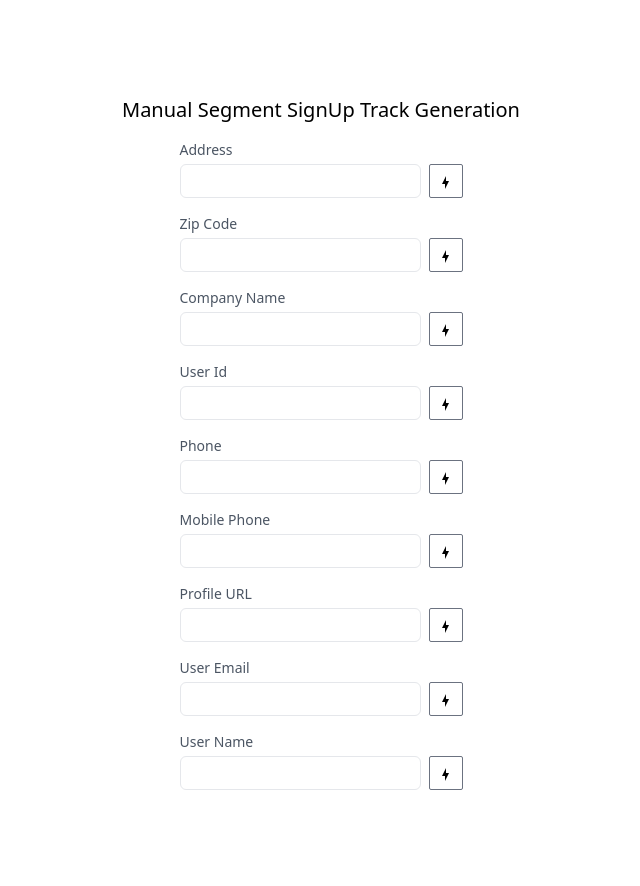
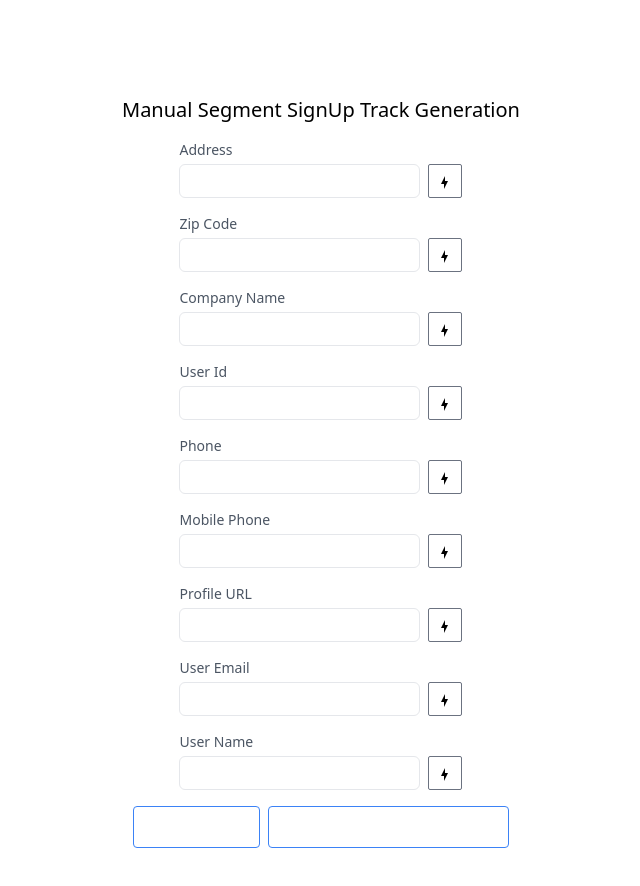
Before and after one commit to gonardfreeman/segment-test, a Next.js app: page /blc-sign-up-track in a window 1280 px wide. Shown: the top 886 px of the page, without its empty margins (319-959 px from the left). Built offline with nearby package versions, Linux system fonts and the light colour scheme.

Commit message:
added ability to generate fields per track

```diff
--- a/src/constants.ts
+++ b/src/constants.ts
@@ -1,3 +1,6 @@
+export const BUTTON_CLASS =
+  "bg-blue-500 text-white border border-blue-500 py-2 px-4 rounded hover:bg-blue-600 hover:border-blue-600";
+
 export const PHONE_FORMAT = "###-###-####";
 export const ZIP_CODE_FORMAT = "#####";
 export const USER_ID_FORMAT = ZIP_CODE_FORMAT;
--- a/src/data/tracks/blcSignUp.ts
+++ b/src/data/tracks/blcSignUp.ts
@@ -46,34 +46,55 @@ export function createBLCSignUpTrack({
 
 export const BLC_SIGN_UP_TRACK_INPUTS = [
   {
+    name: "address",
     label: "Address",
     key: nanoid(),
-    handleGenerate: () => createRandomAddress().address,
+    handleGenerate: () => createRandomAddress(),
   },
   {
+    name: "zip_code",
     label: "Zip Code",
     key: nanoid(),
-    handleGenerate: () => createRandomAddress().zip_code,
+    handleGenerate: () => createRandomAddress(),
   },
   {
+    name: "name",
     label: "Company Name",
     key: nanoid(),
     handleGenerate: () => createCompanyName(),
   },
   {
+    name: "user_id",
     label: "User Id",
     key: nanoid(),
     handleGenerate: () => createRandomUserId(),
   },
-  { label: "Phone", key: nanoid(), handleGenerate: () => createPhone() },
-  { label: "Mobile Phone", key: nanoid(), handleGenerate: () => createPhone() },
-  { label: "Profile URL", key: nanoid(), handleGenerate: () => createURL() },
   {
+    name: "phone",
+    label: "Phone",
+    key: nanoid(),
+    handleGenerate: () => createPhone(),
+  },
+  {
+    name: "mobile_phone",
+    label: "Mobile Phone",
+    key: nanoid(),
+    handleGenerate: () => createPhone(),
+  },
+  {
+    name: "boss_site_profile_url",
+    label: "Profile URL",
+    key: nanoid(),
+    handleGenerate: () => createURL(),
+  },
+  {
+    name: "user_email",
     label: "User Email",
     key: nanoid(),
     handleGenerate: () => createRandomPerson().email,
   },
   {
+    name: "user_full_name",
     label: "User Name",
     key: nanoid(),
     handleGenerate: () => createRandomPerson().name,
--- a/src/pages/components/blc-sign-up-manual.tsx
+++ b/src/pages/components/blc-sign-up-manual.tsx
@@ -1,11 +1,40 @@
-import { useState } from "react";
+import { useState, useEffect } from "react";
+import { Analytics, AnalyticsBrowser } from "@segment/analytics-next";
+
 import Input from "./input";
 import GenerateButton from "./generateButton";
+import { createBLCSignUpTrack } from "@/data/tracks";
+import { BUTTON_CLASS } from "@/constants";
+import { createRandomUserId } from "@/data";
 
 function ManualMode({ inputs = [] }: MainComponentProps) {
+  const [once, setOnce] = useState<boolean>(false);
+  const [analytics, setAnalytics] = useState<Analytics | undefined>(undefined);
+
+  useEffect(() => {
+    async function handleLoadAnalytics() {
+      try {
+        const resp = await (await fetch("/api/writeKey")).json();
+        if (!resp?.writeKey || once) {
+          return;
+        }
+        const [analytics] = await AnalyticsBrowser.load({
+          writeKey: resp.writeKey,
+        });
+        setOnce(true);
+        setAnalytics(analytics);
+      } catch (err) {
+        console.log(err);
+        setAnalytics(undefined);
+        setOnce(false);
+      }
+    }
+    handleLoadAnalytics().catch((err) => console.log(err));
+  }, [once]);
+
   const [inputValues, setInputValues] = useState(
     inputs.reduce((acc, input) => {
-      acc[input.label] = "";
+      acc[input.name] = "";
       return acc;
     }, {} as Record<string, string>)
   );
@@ -16,21 +45,75 @@ function ManualMode({ inputs = [] }: MainComponentProps) {
         <div key={input.key} className="flex items-end gap-2">
           <Input
             label={input.label}
-            value={inputValues[input.label]}
+            name={input.name}
+            value={inputValues[input.name]}
             onChange={(newValue) =>
-              setInputValues({ ...inputValues, [input.label]: newValue })
+              setInputValues({ ...inputValues, [input.name]: newValue })
             }
           />
           <GenerateButton
             onClick={() => {
+              let newValue = input.handleGenerate();
+              if (["address", "zip_code"].includes(input.name)) {
+                setInputValues({
+                  ...inputValues,
+                  address: (newValue as Address).address,
+                  zip_code: (newValue as Address).zip_code,
+                });
+                return;
+              }
               setInputValues({
                 ...inputValues,
-                [input.label]: input.handleGenerate(),
+                [input.name]: input.handleGenerate() as string,
               });
             }}
           />
         </div>
       ))}
+      <div className="flex gap-2">
+        <button
+          className={BUTTON_CLASS}
+          onClick={async () => {
+            if (!analytics) {
+              console.warn("no analytics");
+              return;
+            }
+            try {
+              if (inputValues.user_id.length === 0) {
+                setInputValues({
+                  ...inputValues,
+                  user_id: createRandomUserId(),
+                });
+              }
+              const resp = await analytics.identify(`${inputValues.user_id}`, {
+                email: inputValues.user_email,
+                name: inputValues.user_full_name,
+              });
+              console.log(resp);
+              analytics.track(
+                "button_clicked",
+                createBLCSignUpTrack(inputValues)
+              );
+            } catch (err) {
+              console.log(err);
+            }
+          }}
+        >
+          Create Track
+        </button>
+        <button
+          className={BUTTON_CLASS}
+          onClick={() => {
+            setInputValues(
+              createBLCSignUpTrack({
+                user_id: createRandomUserId(),
+              }) as Record<string, string>
+            );
+          }}
+        >
+          Generate With New User ID
+        </button>
+      </div>
     </div>
   );
 }
--- a/src/pages/components/clicker.tsx
+++ b/src/pages/components/clicker.tsx
@@ -3,6 +3,7 @@ import { Analytics, AnalyticsBrowser } from "@segment/analytics-next";
 
 import { createRandomPerson, createRandomUserId } from "@/data";
 import { createBLCSignUpTrack } from "@/data/tracks";
+import { BUTTON_CLASS } from "@/constants";
 
 function Clicker() {
   const [once, setOnce] = useState<boolean>(false);
@@ -55,7 +56,7 @@ function Clicker() {
         </div>
         <div className="mt-4 flex gap-4">
           <button
-            className="bg-blue-500 text-white border border-blue-500 py-2 px-4 rounded hover:bg-blue-600 hover:border-blue-600"
+            className={BUTTON_CLASS}
             onClick={async () => {
               if (!analytics) {
                 console.warn("no analytics");
--- a/src/pages/components/input.tsx
+++ b/src/pages/components/input.tsx
@@ -1,9 +1,10 @@
-function Input({ label, value, onChange }: InputProps) {
+function Input({ label, name, value, onChange }: InputProps) {
   return (
     <div className="flex flex-col">
       <label className="mb-1 text-sm text-gray-600">{label}</label>
       <input
         type="text"
+        name={name}
         value={value}
         onChange={(e) => onChange(e.target.value)}
         className="border p-1 rounded-md"
--- a/src/typings/data/index.d.ts
+++ b/src/typings/data/index.d.ts
@@ -23,12 +23,14 @@ interface SignUpRequestTrackBody {
 interface InputConfig {
   readonly key: string;
   readonly label: string;
-  readonly handleGenerate: () => string;
+  readonly name: string;
+  readonly handleGenerate: () => string | Address;
 }
 
 interface InputProps {
   readonly label: string;
   readonly value: string;
+  readonly name: string;
   readonly onChange: (newValue: string) => void;
 }
 
```
